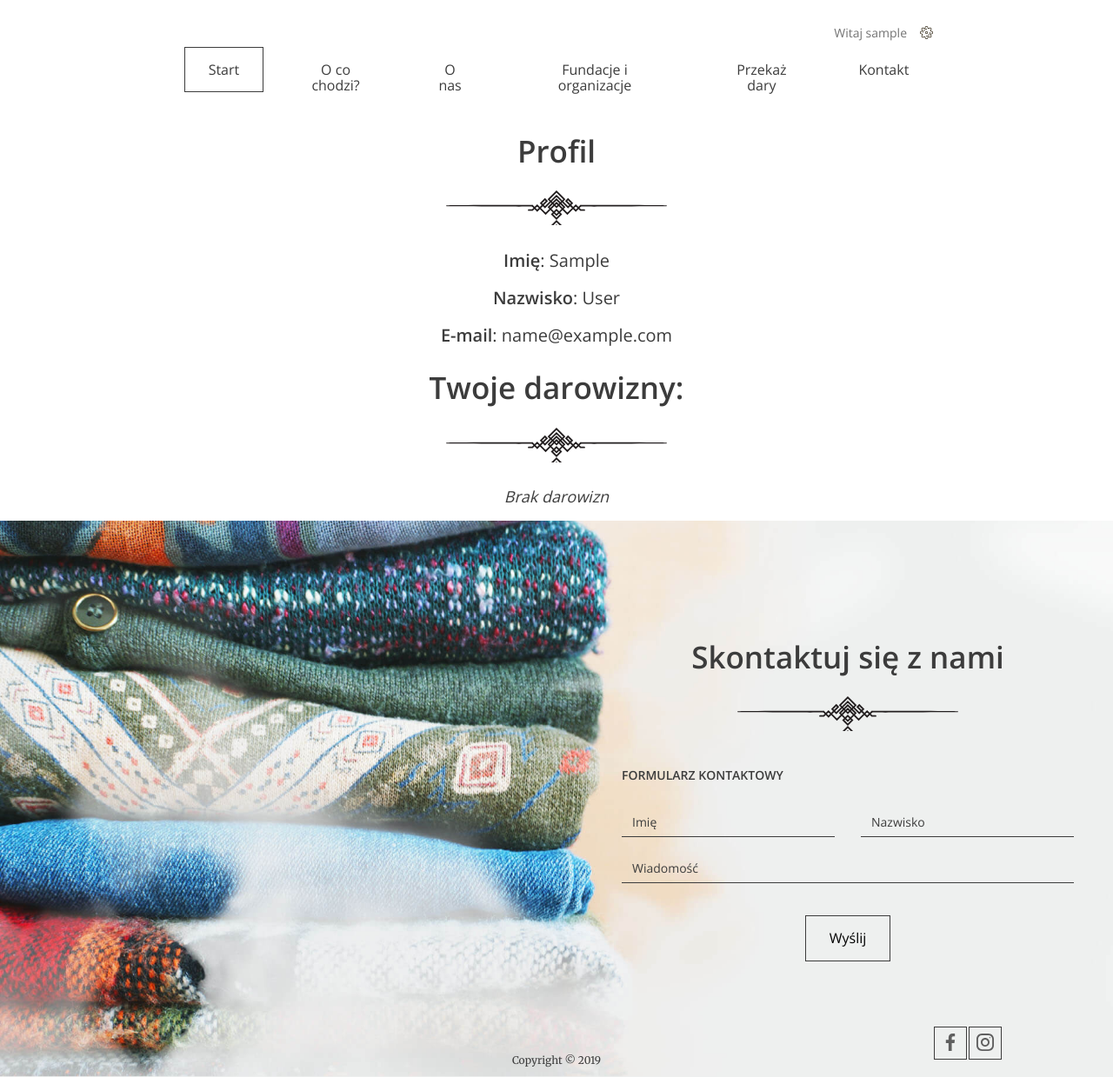
After one commit to krzysiekkosior/hand-over-app, a Django app: page /profile/ in a window 1280 px wide. The commit adds this page. Shown: the whole page at 87% size. Run offline with Django 3.2, Linux system fonts and the light colour scheme; the visitor is signed in with stand-in values (Sample User, id 1); data that the repository does not hold is empty.

Commit message:
Donation creation test; added profile view

```diff
--- a/hand_over/main_app/static/css/style.css
+++ b/hand_over/main_app/static/css/style.css
@@ -1831,3 +1831,17 @@ footer .bottom-line--icons a img {
 .error {
 
 }
+
+.profile-info {
+  font-size: 2em;
+  display: flex;
+  width: 100%;
+  justify-content: center;
+}
+
+.donation-info {
+  font-size: 1.8em;
+  display: flex;
+  width: 100%;
+  justify-content: center;
+}
--- a/hand_over/main_app/urls.py
+++ b/hand_over/main_app/urls.py
@@ -17,10 +17,11 @@ from django.urls import path
 from main_app import views
 
 urlpatterns = [
-    path('', views.LandingPage.as_view(), name='landing_page'),
-    path('add-donation/', views.AddDonation.as_view(), name='add_donation'),
-    path('login/', views.Login.as_view(), name='login'),
-    path('register/', views.Register.as_view(), name='register'),
+    path('', views.LandingPageView.as_view(), name='landing_page'),
+    path('add-donation/', views.AddDonationView.as_view(), name='add_donation'),
+    path('login/', views.LoginView.as_view(), name='login'),
+    path('register/', views.RegisterView.as_view(), name='register'),
     path('get_institutions/', views.get_institutions_by_category),
-    path('added/', views.donation_added, name='added'),
+    path('donadion-added/', views.donation_added, name='added'),
+    path('profile/', views.ProfileView.as_view(), name='profile'),
 ]
--- a/hand_over/main_app/views.py
+++ b/hand_over/main_app/views.py
@@ -6,12 +6,12 @@ from django.shortcuts import render, redirect
 from django.views import View
 
 from main_app.forms import SignUpForm, DonationForm
-from main_app.models import Institution, Category
+from main_app.models import Institution, Category, Donation
 from main_app.utils import get_bags_quantity, get_supported_institutions_amount
 import json
 
 
-class LandingPage(View):
+class LandingPageView(View):
 
     def get(self, request):
         bags = get_bags_quantity()
@@ -27,7 +27,7 @@ class LandingPage(View):
         return render(request, 'index.html', context)
 
 
-class AddDonation(View):
+class AddDonationView(View):
 
     def get(self, request):
         user = request.user
@@ -56,7 +56,7 @@ class AddDonation(View):
         return JsonResponse({'errors': errors})
 
 
-class Login(View):
+class LoginView(View):
 
     def get(self, request):
         return render(request, 'login.html')
@@ -76,7 +76,7 @@ class Login(View):
                                               'email': username})
 
 
-class Register(View):
+class RegisterView(View):
 
     def get(self, request):
         form = SignUpForm()
@@ -114,13 +114,9 @@ def get_institutions_by_category(request):
 def donation_added(request):
     return render(request, 'form-confirmation.html')
 
-# categories_ids = request.POST.getlist('categories')
-# categories = [Category.objects.get(id=cat_id) for cat_id in categories_ids]
-# bags_quantity = request.POST.get('bags')
-# address = data.get('address')
-# city = request.POST.get('city')
-# zip_code = request.POST.get('postcode')
-# phone_number = request.POST.get('phone')
-# pick_up_date = request.POST.get('data')
-# pick_up_time = request.POST.get('time')
-# pick_up_comment = request.POST.get('more_info')
+
+class ProfileView(View):
+
+    def get(self, request):
+        donations = Donation.objects.filter(user=request.user)
+        return render(request, 'profile.html', {'donations': donations})
--- a/hand_over/templates/header_bar.html
+++ b/hand_over/templates/header_bar.html
@@ -3,8 +3,11 @@
   <li class="logged-user">
     Witaj {{ user }}
     <ul class="dropdown">
-      <li><a href="#">Profil</a></li>
+      <li><a href="{% url 'profile' %}">Profil</a></li>
       <li><a href="#">Ustawienia</a></li>
+        {% if user.is_superuser %}
+            <li><a href="/admin/">Panel administratora</a></li>
+        {% endif %}
       <li><a href="/logout/">Wyloguj</a></li>
     </ul>
   </li>
--- a/hand_over/templates/index.html
+++ b/hand_over/templates/index.html
@@ -73,7 +73,7 @@
     <section id="about-us" class="about-us">
       <div class="about-us--text">
         <h2>O nas</h2>
-        <p>Lorem ipsum dolor sit amet, consectetur adipisicing elit. Voluptas vitae animi rem pariatur incidunt libero optio esse quisquam illo omnis.</p>
+        <p>Jesteśmy grupą zwykłych ludzi, którzy kochają pomagać innym. Wiele osób ma ochotę pomagać innym, ale nie do końca wie jak to robić. Tutaj z pomoca przychodzi nasza strona.</p>
         <img src="{% static 'images/signature.svg' %}" class="about-us--text-signature" alt="Signature" />
       </div>
       <div class="about-us--image"><img src="{% static 'images/about-us.jpg' %}" alt="People in circle" /></div>
--- /dev/null
+++ b/hand_over/templates/profile.html
@@ -0,0 +1,44 @@
+{% extends 'base.html' %}
+{% load static %}
+{% block header %}
+    <header>
+    <nav class="container container--70">
+      {% include 'header_bar.html' %}
+    <ul>
+      <li><a href="/" class="btn btn--without-border active">Start</a></li>
+      <li><a href="/#steps" class="btn btn--without-border">O co chodzi?</a></li>
+      <li><a href="/#about-us" class="btn btn--without-border">O nas</a></li>
+      <li><a href="/#help" class="btn btn--without-border">Fundacje i organizacje</a></li>
+      <li><a href="#donate" class="btn btn--without-border">Przekaż dary</a></li>
+      <li><a href="/#contact" class="btn btn--without-border">Kontakt</a></li>
+    </ul>
+    </nav>
+    </header>
+{% endblock %}
+{% block content %}
+<h2>Profil</h2>
+    <div>
+    <p class="profile-info"><b>Imię</b>: {{ user.first_name }}</p>
+    <p class="profile-info"><b>Nazwisko</b>: {{ user.last_name }}</p>
+    <p class="profile-info"><b>E-mail</b>: {{ user.email }}</p>
+    </div>
+
+<h2>Twoje darowizny: </h2>
+    <div>
+    {% for donation in donations %}
+        <ul>
+            <li class="donation-info">Darowizna dla: <b>{{ donation.institution.name }}</b></li>
+            <li class="donation-info">Ilość przekazanych worków: {{ donation.quantity }}</li>
+            <li class="donation-info">Przekazano:
+                    {% for category in donation.categories.all %}
+                        {{ category.name }}{% if not forloop.last %}, {% endif %}
+                    {% endfor %}
+            </li>
+            <li class="donation-info">Odbiór: {{ donation.pick_up_date }} godz. {{ donation.pick_up_time }}</li>
+        </ul>
+        <br>
+        {% empty %}
+        <p class="donation-info"><i>Brak darowizn</i></p>
+    {% endfor %}
+    </div>
+{% endblock %}
```
Also changed, not shown: hand_over/main_app/conftest.py (+22 -0 lines), hand_over/main_app/tests.py (+21 -0 lines).
